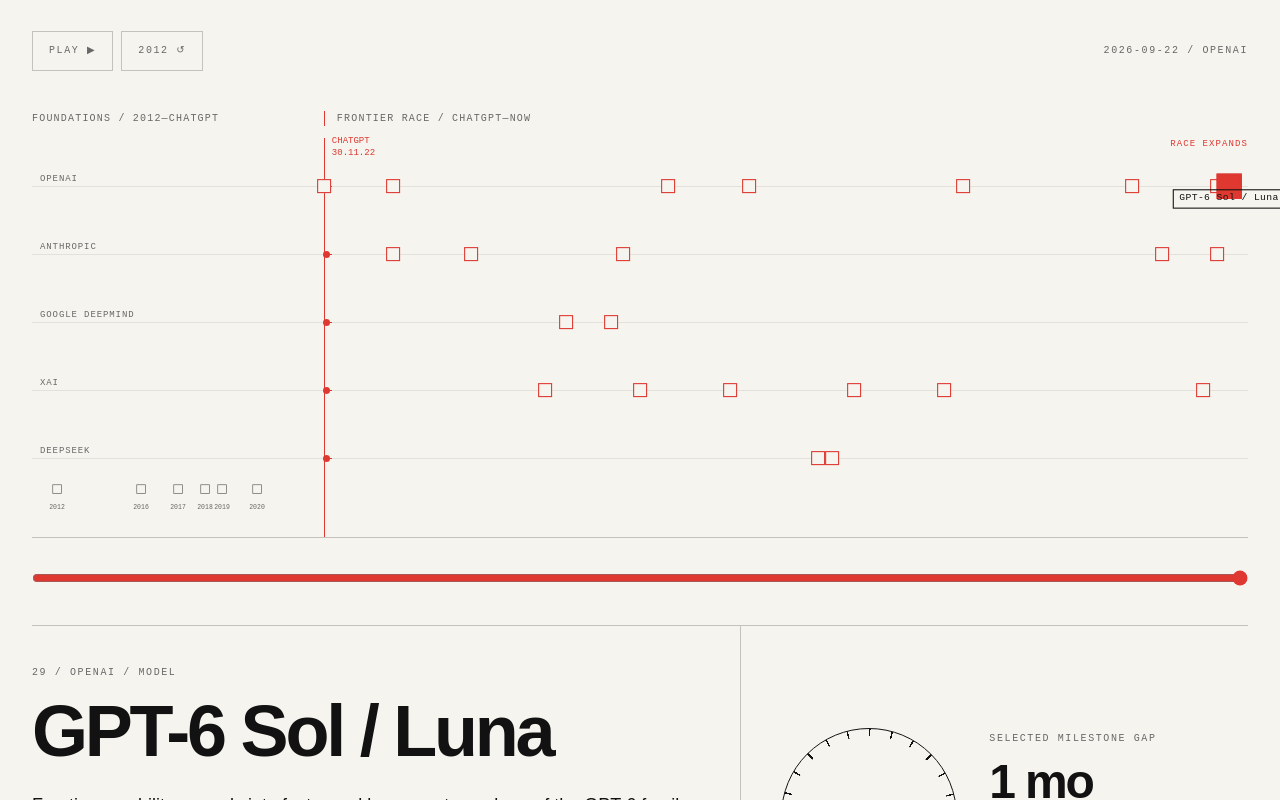
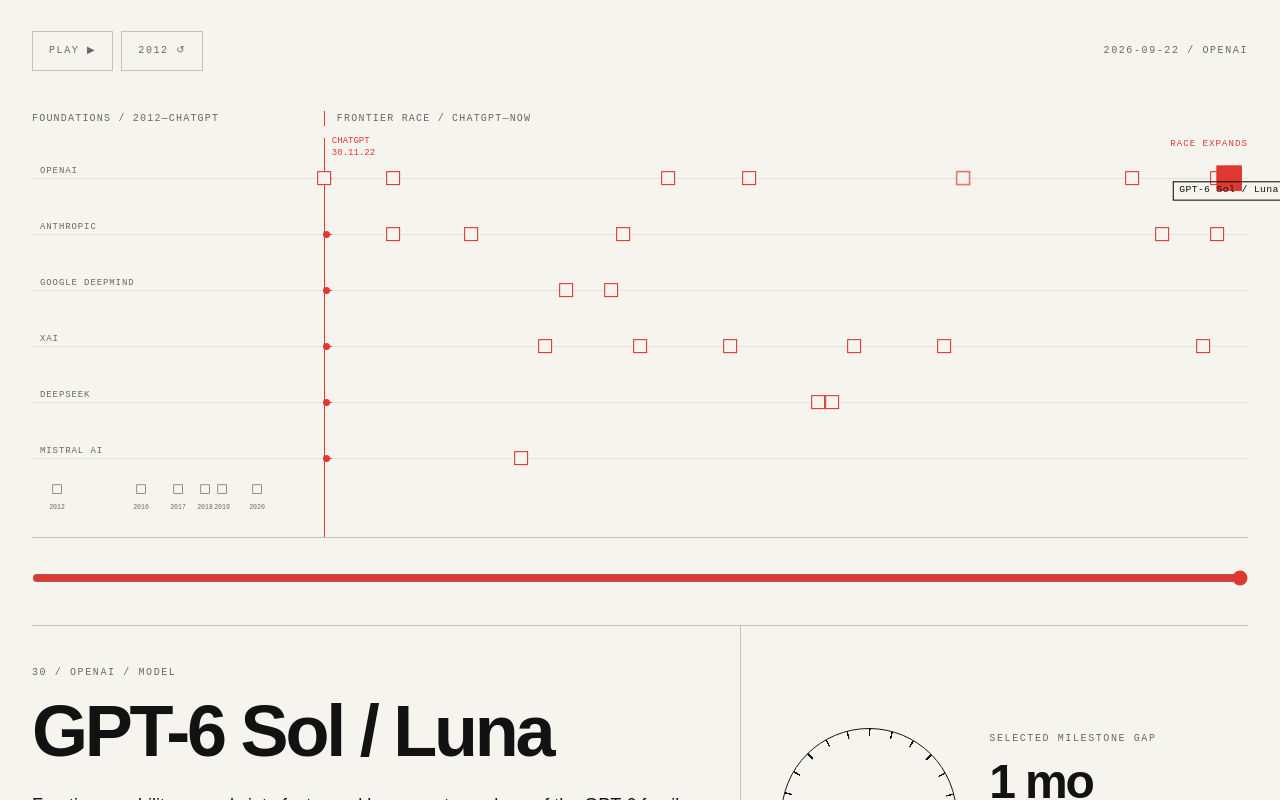
Before and after one commit to Bergtripper/feedback, a React (Vite) app: page / in a window 1280 px wide. Shown: the part 2760-3560 px from the top of the page. Built offline with nearby package versions, Linux system fonts and the light colour scheme.

Commit message:
TIME: add Mistral lane and rebalance swimlanes

```diff
--- a/src/components/FrontierCadence.tsx
+++ b/src/components/FrontierCadence.tsx
@@ -13,6 +13,7 @@
 {year:2023.20,date:'2023-03-14',name:'Claude 1',org:'Anthropic',type:'model',era:'race',why:'Anthropic enters the public frontier race: Claude moves from closed alpha to broad chat and API availability.',url:'https://www.anthropic.com/news/introducing-claude',capabilities:['dialogue','coding','steerability']},
 {year:2023.201,date:'2023-03-14',name:'GPT-4',org:'OpenAI',type:'model',era:'race',why:'A major jump in difficult reasoning, exams and multimodality.',url:'https://openai.com/index/gpt-4-research/',compareTo:'GPT-3.5',metrics:[{label:'MMLU',previous:70,current:86.4,unit:'%'},{label:'HumanEval',previous:48.1,current:67,unit:'%'},{label:'GSM8K',previous:57.1,current:92,unit:'%'}],capabilities:['vision input','stronger reasoning','coding']},
 {year:2023.53,date:'2023-07-11',name:'Claude 2',org:'Anthropic',type:'model',era:'race',why:'Anthropic strengthens the multi-lab frontier with gains in coding, mathematics and reasoning.',url:'https://www.anthropic.com/research/claude-2',compareTo:'Claude 1.3',metrics:[{label:'Bar exam MCQ',previous:73,current:76.5,unit:'%'}],capabilities:['100K context','coding','reasoning']},
+{year:2023.74,date:'2023-09-27',name:'Mistral 7B',org:'Mistral AI',type:'model',era:'race',why:'Mistral enters the frontier race with a compact open-weight model, establishing a distinct European and efficiency-focused trajectory.',url:'https://mistral.ai/news/announcing-mistral-7b',capabilities:['open weights','efficiency','local deployment']},
 {year:2023.84,date:'2023-11-03',name:'Grok 1',org:'xAI',type:'model',era:'race',why:'xAI enters the frontier race. Its first Grok beta followed two months of training and added real-time knowledge through X.',url:'https://x.ai/news/grok',capabilities:['real-time knowledge','reasoning','coding']},
 {year:2023.93,date:'2023-12-06',name:'Gemini 1.0',org:'Google DeepMind',type:'model',era:'race',why:'A natively multimodal frontier family brings Google DeepMind fully into the race.',url:'https://blog.google/innovation-and-ai/technology/ai/google-gemini-ai/',capabilities:['native multimodality','Ultra / Pro / Nano']},
 {year:2024.24,date:'2024-03-28',name:'Grok 1.5',org:'xAI',type:'model',era:'race',why:'Five months after Grok 1, xAI reports large gains in reasoning, mathematics, coding and a 128K context window.',url:'https://x.ai/news/grok-1.5',compareTo:'Grok 1',metrics:[{label:'MMLU',previous:73,current:81.3,unit:'%'},{label:'GSM8K',previous:62.9,current:90,unit:'%'},{label:'HumanEval',previous:63.2,current:74.1,unit:'%'}],capabilities:['128K context','reasoning','coding']},
@@ -37,7 +38,7 @@
 const pos=(y:number,expanded:boolean)=>{const split=expanded?24:62;return y<=pivot?((y-min)/(pivot-min))*split:split+((y-pivot)/(max-pivot))*(100-split)};
 
 
-const labs=['OpenAI','Anthropic','Google DeepMind','xAI','DeepSeek'] as const;
+const labs=['OpenAI','Anthropic','Google DeepMind','xAI','DeepSeek','Mistral AI'] as const;
 const labOf=(m:M)=>m.org==='Google'? 'Google DeepMind':m.org;
 
 function Delta({m}:{m:M}){const[open,setOpen]=useState(false);if(m.era!=='race')return null;return <div className="mt-8 border-t dz-rule pt-6"><button className="delta-toggle dz-meta bg-transparent dz-text border dz-rule px-4 py-3 cursor-pointer" onClick={()=>setOpen(v=>!v)}>{open?'CLOSE':'OPEN'} CAPABILITY DELTA {open?'−':'+'}</button>{open&&<div className="mt-6"><div className="flex flex-wrap gap-2">{m.capabilities?.map(x=><span key={x} className="dz-meta border dz-rule px-3 py-2">{x}</span>)}</div>{m.compareTo&&<p className="dz-meta mt-6">Compared with / {m.compareTo}</p>}{m.metrics?.length?<div className="mt-5 space-y-5">{m.metrics.map(q=><div key={q.label}><div className="flex justify-between gap-4 dz-meta"><span>{q.label}</span><span>{q.previous}{q.unit} → {q.current}{q.unit}</span></div><div className="delta-bars mt-2"><span style={{width:Math.min(100,q.previous)+'%'}}/><span className="current" style={{width:Math.min(100,q.current)+'%'}}/></div></div>)}</div>:<p className="dz-body mt-5">No clean like-for-like benchmark pair stored yet. New capability axes are shown without inventing a synthetic intelligence score.</p>}<p className="dz-meta mt-6">Benchmark comparisons are model-family specific. Do not compare bar lengths across unrelated tests.</p></div>}</div>}
@@ -52,7 +53,7 @@
   <div className="grid grid-cols-6 lg:grid-cols-12 gap-x-4 gap-y-10"><div className="col-span-6 lg:col-span-3"><p className="dz-meta">TIME / Frontier race</p><p className="dz-body mt-5 max-w-xs">2012–2022 shows the foundations. At ChatGPT the calendar expands: the same physical width now holds only four years of the frontier race.</p></div><div className="col-span-6 lg:col-span-8 lg:col-start-5"><h2 className="dz-h2 text-5xl sm:text-7xl lg:text-8xl">Then the timeline opens.</h2><p className="dz-body-strong text-xl sm:text-2xl mt-8 max-w-3xl">Not an OpenAI chronology: a competitive frontier. OpenAI, Anthropic, Google DeepMind and DeepSeek enter the same compressed field.</p></div></div>
   <div className="mt-16 sm:mt-24 border-y dz-rule py-8"><div className="flex flex-wrap items-center justify-between gap-4"><div className="flex gap-2"><button onClick={()=>setPlaying(!playing)} className="cadence-control dz-meta border dz-rule px-4 py-3 bg-transparent dz-text cursor-pointer">{playing?'PAUSE Ⅱ':'PLAY ▶'}</button><button onClick={()=>{setPlaying(false);setIdx(0)}} className="cadence-control dz-meta border dz-rule px-4 py-3 bg-transparent dz-text cursor-pointer">2012 ↺</button></div><p className="dz-meta">{m.date} / {m.org}</p></div>
    <div className={'race-labels mt-10 '+(expanded?'expanded':'')}><span>FOUNDATIONS / 2012—CHATGPT</span><span>FRONTIER RACE / CHATGPT—NOW</span></div>
-   <div className={'cadence-track race-track race-map mt-3 relative border-b dz-rule '+(expanded?'is-race':'')} aria-label="AI frontier timeline"><div className="race-pivot" style={{left:pos(pivot,expanded)+'%'}}><span>CHATGPT<br/>30.11.22</span></div>{expanded&&<div className="lab-lanes">{labs.map((lab,li)=><div className="lab-lane" key={lab} style={{top:(12+li*17)+'%'}}><span>{lab}</span><i style={{left:pos(pivot,expanded)+'%'}}/></div>)}</div>}{density.map(d=>{const labIndex=labs.indexOf(labOf(d.item) as typeof labs[number]);const top=expanded&&d.item.era==='race'&&labIndex>=0?(12+labIndex*17):88;const showFoundation=d.item.era==='foundation'&&(d.i===0||d.item.date.slice(0,4)!==(density[d.i-1]?.item.date.slice(0,4)??''));return <button key={d.i} onClick={()=>{setPlaying(false);setIdx(d.i)}} className="cadence-point" data-era={d.item.era} data-active={d.i===idx} style={{left:pos(d.item.year,expanded)+'%',top:top+'%'}} aria-label={d.item.name} title={d.item.name+' — '+d.item.date}><span className="cadence-dot"/>{showFoundation&&<span className="cadence-year">{d.item.date.slice(0,4)}</span>}{expanded&&d.item.era==='race'&&d.i===idx&&<span className="active-model-label">{d.item.name}</span>}</button>})}</div>
+   <div className={'cadence-track race-track race-map mt-3 relative border-b dz-rule '+(expanded?'is-race':'')} aria-label="AI frontier timeline"><div className="race-pivot" style={{left:pos(pivot,expanded)+'%'}}><span>CHATGPT<br/>30.11.22</span></div>{expanded&&<div className="lab-lanes">{labs.map((lab,li)=><div className="lab-lane" key={lab} style={{top:(10+li*14)+'%'}}><span>{lab}</span><i style={{left:pos(pivot,expanded)+'%'}}/></div>)}</div>}{density.map(d=>{const labIndex=labs.indexOf(labOf(d.item) as typeof labs[number]);const top=expanded&&d.item.era==='race'&&labIndex>=0?(10+labIndex*14):90;const showFoundation=d.item.era==='foundation'&&(d.i===0||d.item.date.slice(0,4)!==(density[d.i-1]?.item.date.slice(0,4)??''));return <button key={d.i} onClick={()=>{setPlaying(false);setIdx(d.i)}} className="cadence-point" data-era={d.item.era} data-active={d.i===idx} style={{left:pos(d.item.year,expanded)+'%',top:top+'%'}} aria-label={d.item.name} title={d.item.name+' — '+d.item.date}><span className="cadence-dot"/>{showFoundation&&<span className="cadence-year">{d.item.date.slice(0,4)}</span>}{expanded&&d.item.era==='race'&&d.i===idx&&<span className={'active-model-label '+(labIndex%2?'label-below':'label-above')}>{d.item.name}</span>}</button>})}</div>
    <input className="cadence-range mt-8 w-full" type="range" min="0" max={milestones.length-1} value={idx} onChange={e=>{setPlaying(false);setIdx(Number(e.target.value))}} aria-label="Navigate AI milestones"/></div>
   <div className="grid lg:grid-cols-12 border-b dz-rule"><div className="lg:col-span-7 py-10 lg:pr-10 lg:border-r dz-rule"><p className="dz-meta">{String(idx+1).padStart(2,'0')} / {m.org} / {m.type}</p><h3 className="dz-h2 text-5xl sm:text-7xl mt-4">{m.name}</h3><p className="dz-body-strong text-xl mt-6 max-w-2xl">{m.why}</p><a href={m.url} target="_blank" rel="noreferrer" className="inline-block dz-meta mt-8 cadence-source">Primary source ↗</a><Delta m={m}/></div>
    <div className="lg:col-span-5 py-10 lg:pl-10 border-t lg:border-t-0 dz-rule flex flex-col sm:flex-row lg:flex-col xl:flex-row items-center gap-8"><div className="cadence-clock"><div className="cadence-hand" style={{transform:'translateX(-50%) rotate('+angle+'deg)'}}/><div className="cadence-hub"/></div><div><p className="dz-meta">Selected milestone gap</p><p className="dz-h2 text-5xl mt-3">{months?months+' mo':'START'}</p><p className="dz-body mt-3 max-w-xs">Editorial interval between selected frontier milestones — not measured research generation time.</p></div></div></div>
```
